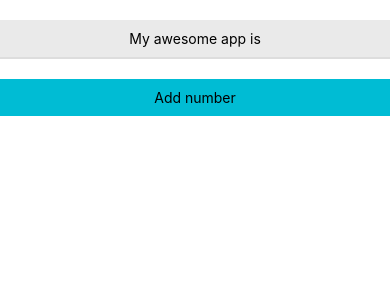
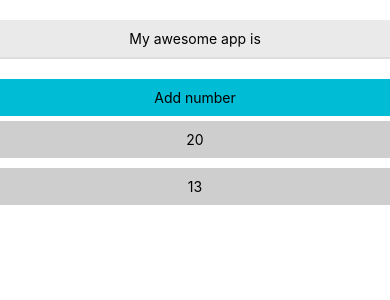
Before and after one commit to Charpell/React-native-university, a React Native app: screen / in a window 390 px wide. Shown: the top 300 px of the page. Built offline with nearby package versions, Linux system fonts and the light colour scheme.

Commit message:
Touch events, Addmethod and Deletemethod

```diff
--- a/App.js
+++ b/App.js
@@ -3,18 +3,43 @@
 
 import Nav from './src/Nav/nav';
 import Generate from './src/Generator/generate';
+import ListItem from './src/Generator/listitem';
 
 export default class App extends React.Component {
   state = {
-    nameOfApp: "My awesome app is"
+    nameOfApp: "My awesome app is",
+    random: [20, 13]
   }
+
+  onAddRamdom = () => {
+    const random = Math.floor(Math.random() * 100) + 1;
+
+    this.setState(prevState => {
+      return {
+        random: [ ...prevState.random, random]
+      }
+    })
+ }
+
+  onItemDelete = (i) => {
+    const newArray = this.state.random.filter((item, index)=>{
+      return i !== index;
+    });
+
+    this.setState({
+      random: newArray
+    })
+  }
+
+
 
   render() {
     return (
       <View style={styles.container}>
         <Nav nameOfApp={this.state.nameOfApp} />
 
-        <Generate />
+        <Generate add={this.onAddRamdom}/>
+        <ListItem items={this.state.random} delete={this.onItemDelete}/>
       </View>
     );
   }
--- a/src/Generator/generate.js
+++ b/src/Generator/generate.js
@@ -4,9 +4,11 @@
 
 const generate = (props) => (
     <TouchableWithoutFeedback
-        onPress={()=> {
-            props.add()
-        }}
+        onPress={() => { props.add() } }
+        //onLongPress={()=>alert('Touched')}
+        //onPressIn={()=>alert('Touched')}
+        //onPressOut={()=>alert('Touched')}
+        //delayLongPress={5000}
     >
         <View style={styles.generate}>
             <Text>Add number</Text>
--- /dev/null
+++ b/src/Generator/listitem.js
@@ -0,0 +1,33 @@
+import React  from 'react';
+import { StyleSheet, Text, View, TouchableOpacity } from 'react-native';
+
+const ListItem = (props) => {
+    return(
+        props.items.map((item, i) =>(
+            <TouchableOpacity
+                onPress={()=> props.delete(i)}
+                key={i}
+                style={styles.listitem}
+            >
+                <View>
+                    <Text>{item}</Text>
+                </View>
+            </TouchableOpacity>
+        ))
+    )
+}
+
+
+
+const styles = StyleSheet.create({
+    listitem:{
+        backgroundColor:'#cecece',
+        alignItems: 'center',
+        padding:10,
+        width:'100%',
+        margin:5
+    }
+})
+
+
+export default ListItem;
```
